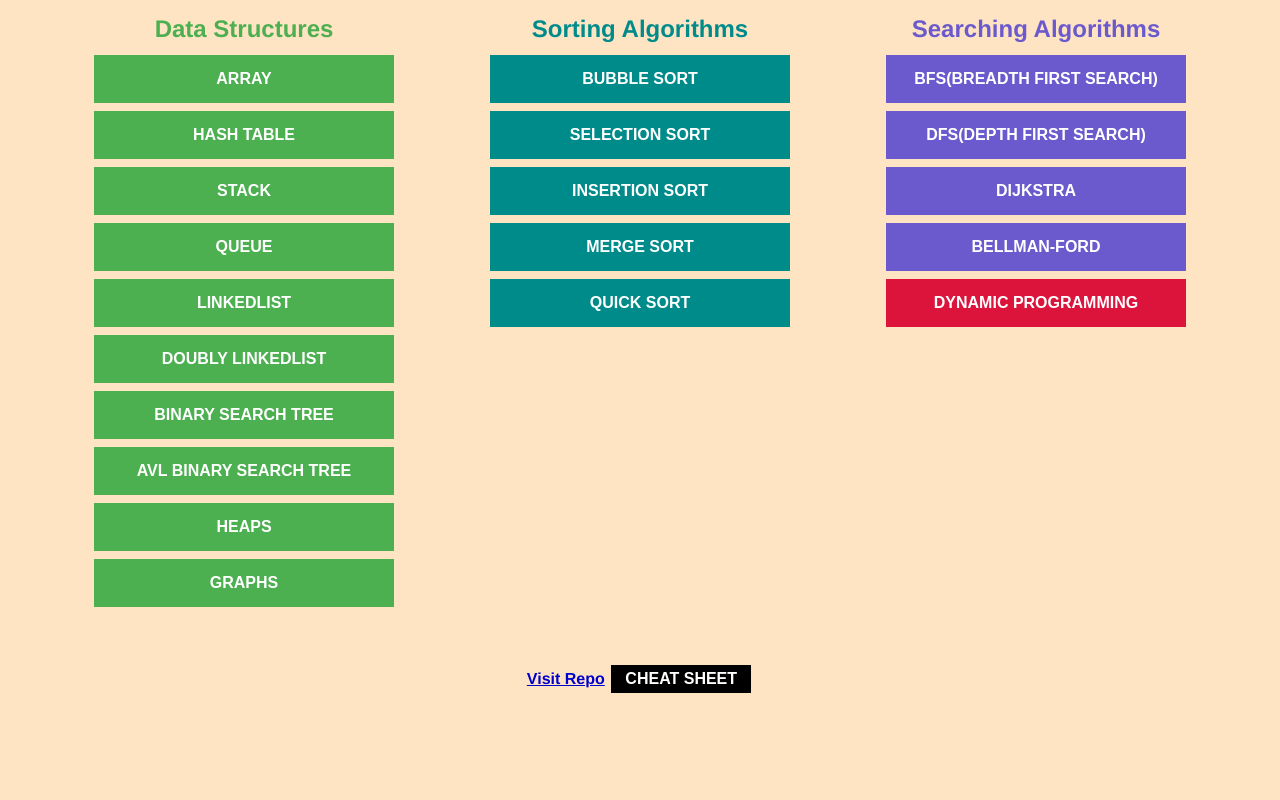
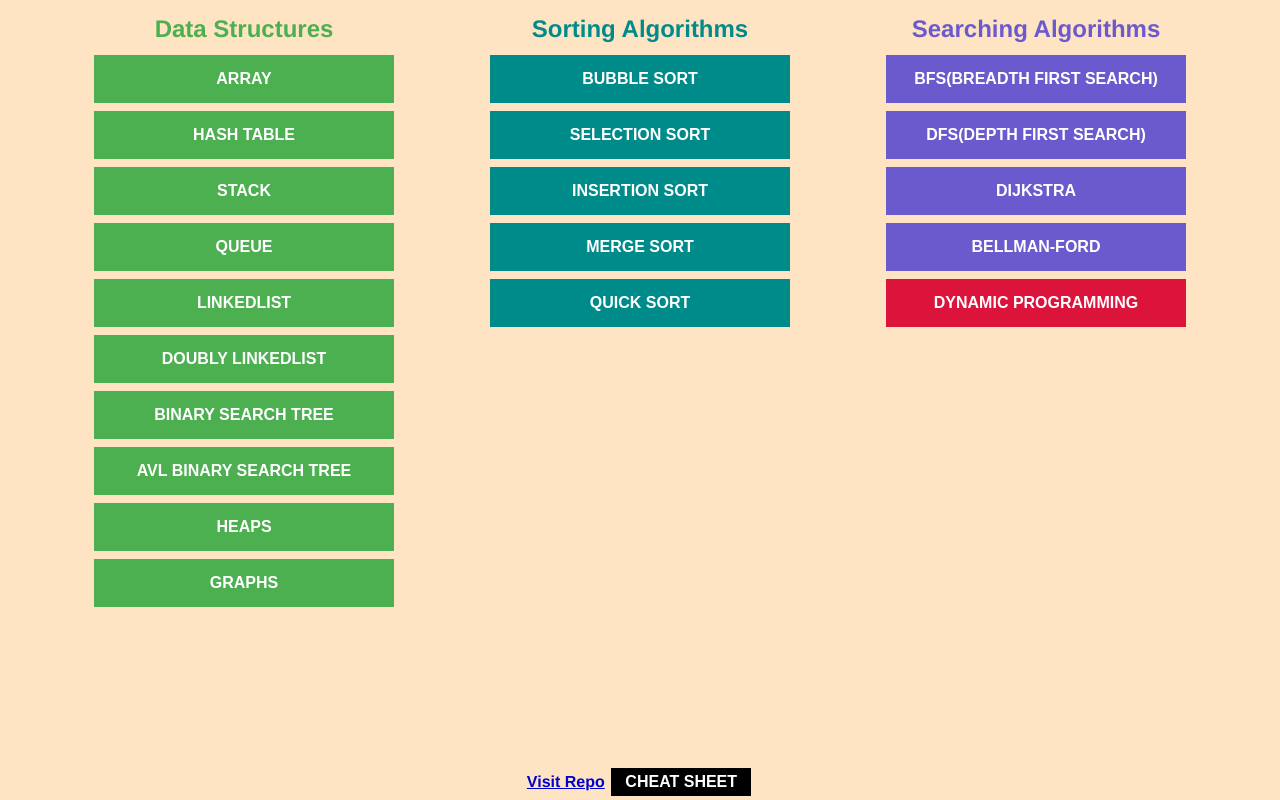
Before and after one commit to naveenrawat51/implement_DSA_JavaScript, a website built with webpack: page src/index.html in a window 1280 px wide. Built offline with nearby package versions, Linux system fonts and the light colour scheme.

Commit message:
bottom div aligned

```diff
--- a/src/styles/main.scss
+++ b/src/styles/main.scss
@@ -420,7 +420,8 @@ body {
   .bottom-container {
     width: 100%;
     text-align: center;
-    margin-bottom: 20px;
+    position: fixed;
+    bottom: 0;
 
     a {
       font-weight: bold;
```
Also changed, not shown: dist/main.js.
